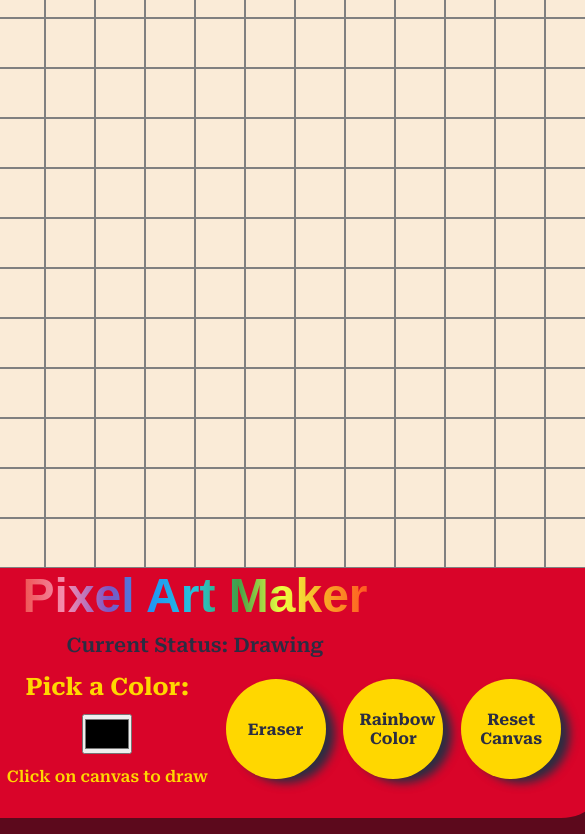
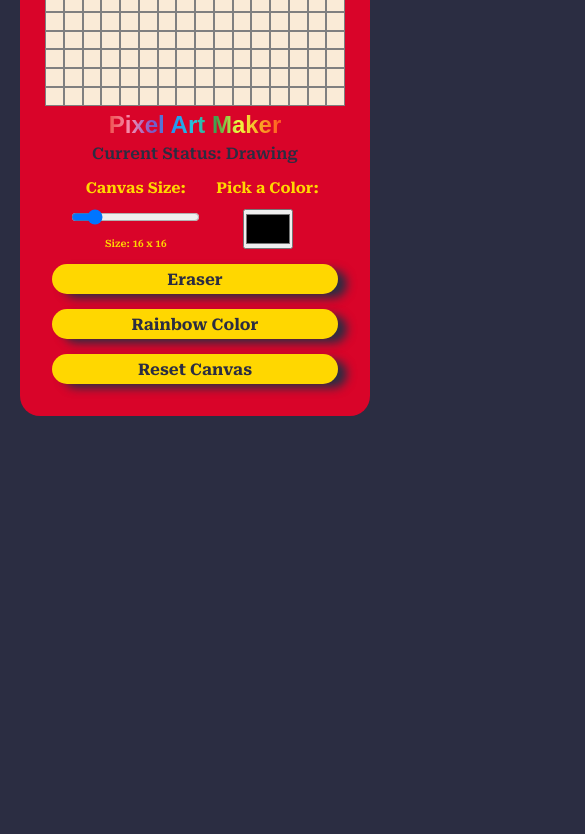
Before and after one commit to turtle-jin/Etch-a-Sketch, a plain HTML site: page index.html in a window 390 px wide. Shown: the part 338-1172 px from the top of the page, 585 px wide, since content can reach past the window. After the commit the page ends 844 px from the top, so only its background shows below. Drawn offline with Linux system fonts and the light colour scheme; a web font is replaced by a local one.

Commit message:
mobile responsive

```diff
--- a/app.js
+++ b/app.js
@@ -6,8 +6,14 @@ const colorSelector = document.querySelector("#colorSelector");
 const rainbowButton = document.querySelector("#rainbowButton");
 const resetButton = document.querySelector("#resetButton");
 const eraserButton = document.querySelector("#eraserButton");
-const currentStatus = document.querySelector("#status")
+const currentStatus = document.querySelector("#status");
 
+// Get computed style
+const computedStyle = window.getComputedStyle(gridContainer);
+
+// Retrieve the css property value
+let width = parseInt(computedStyle.getPropertyValue("width"));
+console.log(`grid width is ${width}`)
 
 let isRainbowMode = false;
 let gridSize = userInput.value;
@@ -20,7 +26,8 @@ function drawGrid(size) {
     for (let i = 0; i < size; i++) {
         for (let j = 0; j < size; j++) {
             const cell = document.createElement("div");
-            let cellWidth = 800 / size;
+            let cellWidth = width / size;
+            console.log(`width for each cell is ${cellWidth}`)
             cell.style.width = `${cellWidth}px`;
             cell.style.height = `${cellWidth}px`;
             cell.classList.add("cell");
@@ -30,7 +37,7 @@ function drawGrid(size) {
     }
 
     //mousedown event to start drawing
-    gridContainer.addEventListener("mousedown", () => {
+    gridContainer.addEventListener("mousedown", (event) => {
         isDrawing = true;
         if (isDrawing) {
             const cell = event.target;
--- a/index.html
+++ b/index.html
@@ -19,6 +19,7 @@
         <h3>Pixel Art Maker</h3>
         <p id="status">Current Status: Drawing</p>
         <div class="userInput">
+            <div class="left">
                 <div class="size">
                     <h2>Canvas Size:</h2>
                     <input type="range" min="2" max="100" id="user_input" value="16">
@@ -27,8 +28,9 @@
                 <div class="color">
                     <h2>Pick a Color:</h2>
                     <input type="color" id="colorSelector">
-                <p>Click on canvas to draw</p>
                 </div>
+            </div>
+
             <button id="eraserButton">Eraser</button>
             <button id="rainbowButton">Rainbow Color</button>
             <button id="resetButton">Reset Canvas</button>
--- a/styles.css
+++ b/styles.css
@@ -67,6 +67,12 @@ button:hover {
 
 }
 
+.left {
+    display: flex;
+    justify-content: center;
+    align-items: first baseline;
+    gap: 1rem;
+}
 .gridContainer {
     background-color: antiquewhite;
     width: 800px;
@@ -117,3 +123,67 @@ input {
     color: #2b2d42;
     font-size: 20px;
 }
+
+@media (max-width:1000px) {
+    h1 {
+        font-size: 2rem;
+    }
+    .container {
+        width: 350px;
+        height: auto;
+        border-radius: 20px;
+        padding: 1rem;
+        /* gap: 0.8rem; */
+        font-weight: 600;
+        box-shadow: none;
+
+    }
+
+    .gridContainer {
+        background-color: antiquewhite;
+        width: 300px;
+        height: 300px;
+        border-radius: 15px;
+        display: flex;
+        justify-content: flex-start;
+        flex-wrap: wrap;
+    }
+
+    h3 {
+        margin-top: 5px;
+        margin-bottom: 5px;
+        font-size: 1.5rem;
+      }
+
+      #status {
+        color: #2b2d42;
+        font-size: 1rem;
+    }
+
+    .userInput {
+        flex-direction: column;
+        gap: 15px;
+        font-size: 10px;
+        width: 100%;
+        text-align: center;
+        align-items: center;
+        /* border: solid; */
+        padding: 1rem;
+    }
+
+    button {
+        border-radius: 20px;
+        width: 100%;
+        height: 30px;
+        border: none;
+        background-color: gold;
+        color: #2b2d42;
+        box-shadow: 10px 5px 10px -1px #2b2d42;
+
+        font-weight: 700;
+        font-size: 1rem;
+        padding: 0.2rem;
+
+    }
+
+}
```
Lines whose indentation alone changed are shown as unchanged.
